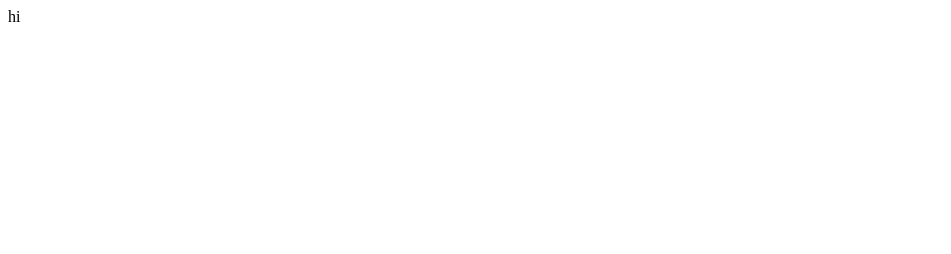
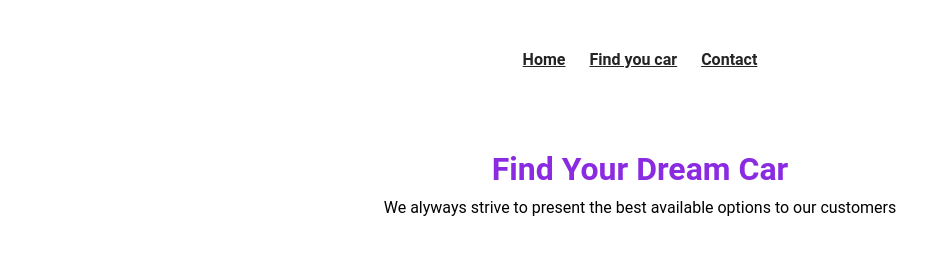
Before and after one commit to tmiah1/JAVASCRIPT-WEBSITE, a plain HTML site: page index.html in a window 1280 px wide. Shown: the whole page, without its empty margins (0-951 px from the left). Drawn offline with Linux system fonts and the light colour scheme.

```diff
--- a/index.html
+++ b/index.html
@@ -5,8 +5,39 @@
     <meta http-equiv="X-UA-Compatible" content="IE=edge">
     <meta name="viewport" content="width=device-width, initial-scale=1.0">
     <title>Document</title>
+    <link rel="stylesheet" href="./style.css">
 </head>
 <body>
-    hi
+    <nav>
+            <figure>
+                <img id="personal-logo" src="" alt="">
+            <ul class="nav__link--list">
+                <li class="nav__link">
+                    <a href="" class="
+                    nav__link--anchor
+                    link__hover--effect
+                    link__hover-effect--black">Home</a>
+                </li>
+                <li class="nav__link">
+                    <a href="" class="
+                    nav__link--anchor
+                    link__hover--effect
+                    link__hover-effect--black">Find you car</a>
+                </li>
+                <li class="nav__link">
+                    <a href="" class="
+                    nav__link--anchor
+                    link__hover--effect
+                    link__hover-effect--black">Contact</a>
+                </li>
+            </ul>
+    </nav>
+    <header class="header">
+        <div class="header__content">
+            <h1 class="orange">Find Your Dream Car</h1>
+            <p>We alyways strive to present the best available options to our customers</p>
+        </div>
+
+    </header>
 </body>
 </html>
--- a/style.css
+++ b/style.css
@@ -0,0 +1,59 @@
+* {
+    margin: 0;
+    padding: 0;
+    box-sizing: border-box;
+    font-family: 'roboto', sans-serif;
+}
+
+ul {
+    list-style-type: none;
+}
+
+.orange {
+    color: blueviolet;
+}
+
+nav {
+    display: flex;
+    justify-content: center;
+    align-items: center;
+    width: 100%;
+    max-width: 1000px;
+    margin: 0 auto;
+    padding: 0 20px;
+    height: 100px;
+}
+
+.nav__link--list {
+    display: flex;
+}
+
+.nav__link {
+    margin: 0 12px;
+}
+
+.nav__link--anchor {
+    font-size: 16px;
+    color: #242424;
+    font-weight: 700;
+}
+
+h1 {
+    display: flex;
+    justify-content: center;
+    align-items: center;
+    padding-top: 50px;
+}
+
+p {
+    display: flex;
+    justify-content: center;
+    align-items: center;
+    padding-top: 10px;
+}
+
+.header__contenct {
+    display: flex;
+    justify-content: center;
+    align-items: center;
+}
```
